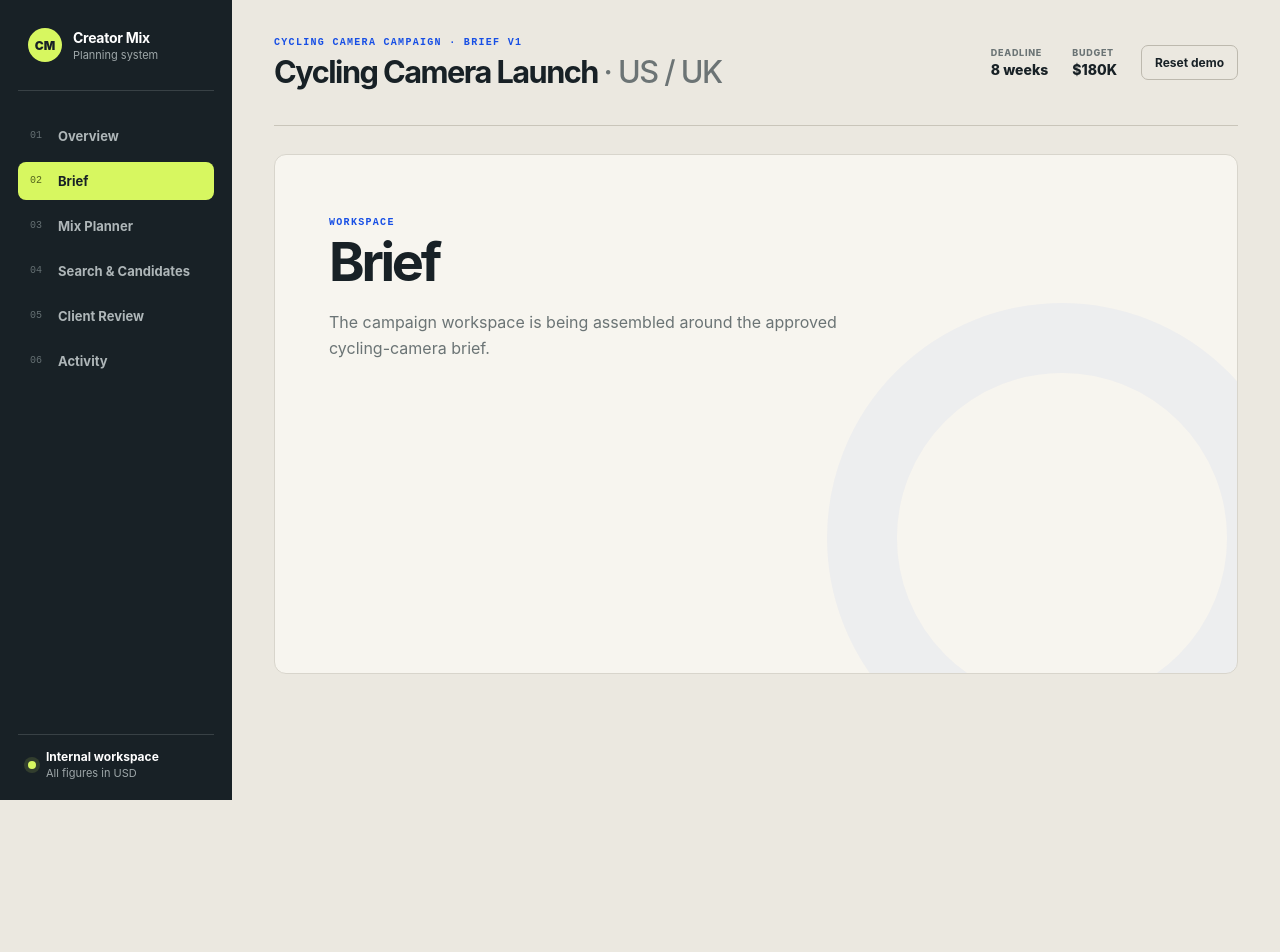
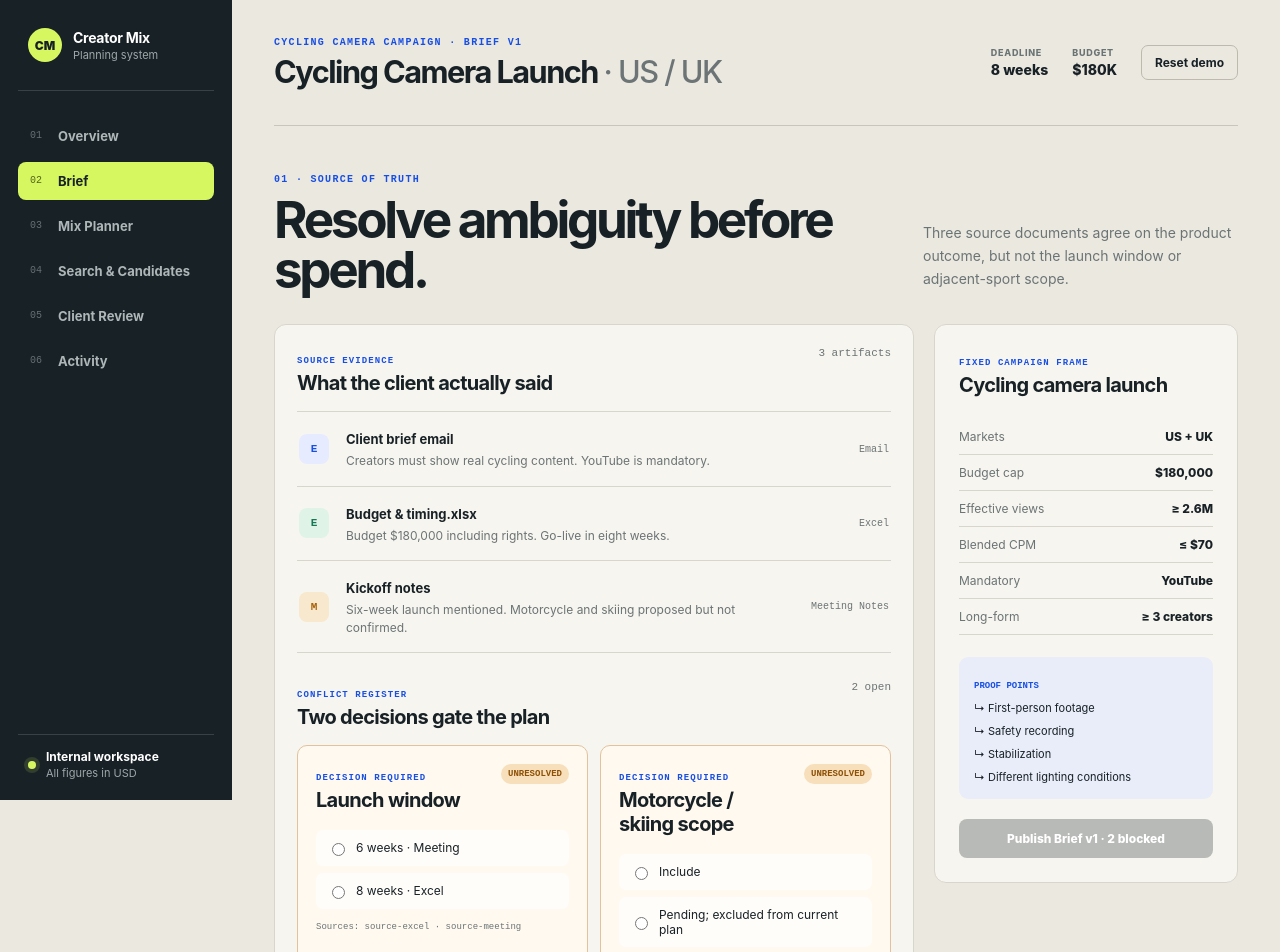
Before and after one commit to stayinnight/CreatorOS, a React (Vite) app: page /brief in a window 1280 px wide. Shown: the top 952 px of the page. Before the commit the page ends 800 px from the top, so only its background shows below. Built offline with nearby package versions, Linux system fonts and the light colour scheme.

Commit message:
feat: resolve and publish campaign brief

```diff
--- a/src/app/App.tsx
+++ b/src/app/App.tsx
@@ -1,4 +1,5 @@
 import { NavLink, Route, Routes } from "react-router-dom";
+import { BriefPage } from "../pages/BriefPage";
 
 const navigation = [
   { label: "Overview", path: "/" },
@@ -53,7 +54,7 @@ export function App() {
         </header>
         <Routes>
           <Route path="/" element={<Placeholder title="Overview" />} />
-          <Route path="/brief" element={<Placeholder title="Brief" />} />
+          <Route path="/brief" element={<BriefPage />} />
           <Route path="/mix-planner" element={<Placeholder title="Mix Planner" />} />
           <Route path="/search-candidates" element={<Placeholder title="Search & Candidates" />} />
           <Route path="/client-review" element={<Placeholder title="Client Review" />} />
--- /dev/null
+++ b/src/domain/brief.ts
@@ -0,0 +1,22 @@
+import type { BriefVersion } from "./model";
+
+export function resolveConflict(brief: BriefVersion, conflictId: string, resolution: string): BriefVersion {
+  if (brief.status === "Published") throw new Error("Published Brief versions are immutable");
+  return {
+    ...brief,
+    conflicts: brief.conflicts.map((conflict) => conflict.id === conflictId
+      ? { ...conflict, resolution, status: "Resolved" as const }
+      : conflict),
+  };
+}
+
+export function publishBrief(brief: BriefVersion): BriefVersion {
+  const unresolved = brief.conflicts.filter((conflict) => conflict.status !== "Resolved");
+  if (unresolved.length) throw new Error(`Resolve ${unresolved.length} blocking conflicts`);
+  return {
+    ...brief,
+    version: brief.version || 1,
+    status: "Published",
+    publishedAt: "2026-09-21T09:00:00+08:00",
+  };
+}
--- /dev/null
+++ b/src/pages/BriefPage.tsx
@@ -0,0 +1,92 @@
+import { useState } from "react";
+import { campaignSeed } from "../data/seed";
+import { publishBrief, resolveConflict } from "../domain/brief";
+import type { BriefConflict, BriefVersion } from "../domain/model";
+
+const sourceTone: Record<string, string> = { Email: "blue", Excel: "green", "Meeting Notes": "amber" };
+
+function ConflictCard({ conflict, brief, onChange }: { conflict: BriefConflict; brief: BriefVersion; onChange: (brief: BriefVersion) => void }) {
+  return (
+    <article className={`conflict-card ${conflict.status === "Resolved" ? "resolved" : ""}`}>
+      <div className="conflict-heading">
+        <div><span className="micro-label">DECISION REQUIRED</span><h3>{conflict.label}</h3></div>
+        <span className={`status-pill ${conflict.status === "Resolved" ? "pass" : "warn"}`}>{conflict.status}</span>
+      </div>
+      <div className="option-stack">
+        {conflict.options.map((option) => (
+          <label key={option} className={conflict.resolution === option ? "selected" : ""}>
+            <input
+              type="radio"
+              name={conflict.id}
+              value={option}
+              checked={conflict.resolution === option}
+              disabled={brief.status === "Published"}
+              onChange={() => onChange(resolveConflict(brief, conflict.id, option))}
+            />
+            <span>{option}</span>
+          </label>
+        ))}
+      </div>
+      <p className="source-footnote">Sources: {conflict.sourceIds.join(" · ")}</p>
+    </article>
+  );
+}
+
+export function BriefPage() {
+  const [brief, setBrief] = useState<BriefVersion>(() => structuredClone(campaignSeed.brief));
+  const unresolved = brief.conflicts.filter((item) => item.status === "Unresolved").length;
+
+  return (
+    <div className="page-stack">
+      <section className="page-intro">
+        <div><p className="eyebrow">01 · SOURCE OF TRUTH</p><h2>Resolve ambiguity before spend.</h2></div>
+        <p>Three source documents agree on the product outcome, but not the launch window or adjacent-sport scope.</p>
+      </section>
+
+      <section className="brief-grid">
+        <div className="brief-main">
+          <div className="section-heading"><div><span className="micro-label">SOURCE EVIDENCE</span><h3>What the client actually said</h3></div><span>3 artifacts</span></div>
+          <div className="source-list">
+            {brief.sources.map((source) => (
+              <article className="source-row" key={source.id}>
+                <span className={`source-icon ${sourceTone[source.type]}`}>{source.type.slice(0, 1)}</span>
+                <div><strong>{source.title}</strong><p>{source.excerpt}</p></div>
+                <span className="source-type">{source.type}</span>
+              </article>
+            ))}
+          </div>
+
+          <div className="section-heading spacing-top"><div><span className="micro-label">CONFLICT REGISTER</span><h3>Two decisions gate the plan</h3></div><span>{unresolved} open</span></div>
+          <div className="conflict-grid">
+            {brief.conflicts.map((conflict) => <ConflictCard key={conflict.id} conflict={conflict} brief={brief} onChange={setBrief} />)}
+          </div>
+        </div>
+
+        <aside className="brief-rail">
+          <span className="micro-label">FIXED CAMPAIGN FRAME</span>
+          <h3>Cycling camera launch</h3>
+          <dl>
+            <div><dt>Markets</dt><dd>US + UK</dd></div>
+            <div><dt>Budget cap</dt><dd>$180,000</dd></div>
+            <div><dt>Effective views</dt><dd>≥ 2.6M</dd></div>
+            <div><dt>Blended CPM</dt><dd>≤ $70</dd></div>
+            <div><dt>Mandatory</dt><dd>YouTube</dd></div>
+            <div><dt>Long-form</dt><dd>≥ 3 creators</dd></div>
+          </dl>
+          <div className="proof-block">
+            <span>PROOF POINTS</span>
+            {brief.proofPoints.map((point) => <p key={point}>↳ {point}</p>)}
+          </div>
+          <button
+            className="primary-button"
+            type="button"
+            disabled={unresolved > 0 || brief.status === "Published"}
+            onClick={() => setBrief(publishBrief(brief))}
+          >
+            {brief.status === "Published" ? "Brief v1 published" : `Publish Brief v1${unresolved ? ` · ${unresolved} blocked` : ""}`}
+          </button>
+        </aside>
+      </section>
+    </div>
+  );
+}
--- a/src/styles.css
+++ b/src/styles.css
@@ -49,7 +49,41 @@ button { cursor: pointer; }
 .empty-stage h2 { margin: 0; font-size: 54px; letter-spacing: -.06em; }
 .empty-stage p { max-width: 520px; color: var(--muted); line-height: 1.6; }
 
+.page-stack { padding-top: 30px; }
+.page-intro { display: grid; grid-template-columns: minmax(440px, 1.3fr) minmax(280px, .7fr); gap: 64px; align-items: end; padding: 18px 0 30px; }
+.page-intro h2 { margin: 0; max-width: 650px; font-size: clamp(38px, 4vw, 64px); line-height: .98; letter-spacing: -.065em; }
+.page-intro > p { margin: 0 0 4px; color: var(--muted); font-size: 14px; line-height: 1.65; }
+.brief-grid { display: grid; grid-template-columns: minmax(0, 1fr) 304px; gap: 20px; align-items: start; }
+.brief-main, .brief-rail { background: var(--paper); border: 1px solid var(--line); border-radius: 12px; }
+.brief-main { padding: 22px; }
+.brief-rail { position: sticky; top: 18px; padding: 24px; }
+.section-heading, .conflict-heading { display: flex; align-items: flex-start; justify-content: space-between; gap: 20px; }
+.section-heading h3, .conflict-heading h3, .brief-rail h3 { margin: 4px 0 0; letter-spacing: -.035em; font-size: 20px; }
+.section-heading > span { color: var(--muted); font: 11px ui-monospace, monospace; }
+.micro-label { color: var(--blue); font: 700 9px/1.2 ui-monospace, monospace; letter-spacing: .12em; }
+.source-list { margin-top: 16px; border-top: 1px solid var(--line); }
+.source-row { display: grid; grid-template-columns: 34px 1fr auto; gap: 13px; align-items: center; padding: 16px 2px; border-bottom: 1px solid var(--line); }
+.source-row strong { font-size: 13px; }
+.source-row p { margin: 4px 0 0; color: var(--muted); font-size: 12px; line-height: 1.45; }
+.source-icon { width: 30px; height: 30px; display: grid; place-items: center; border-radius: 8px; font: 800 11px ui-monospace, monospace; }
+.source-icon.blue { color: #174fe5; background: #e6ebff; }.source-icon.green { color: #167656; background: #dff3e7; }.source-icon.amber { color: #a65e08; background: #f7e8ce; }
+.source-type { color: var(--muted); font: 10px ui-monospace, monospace; }
+.spacing-top { margin-top: 28px; }
+.conflict-grid { display: grid; grid-template-columns: repeat(2, minmax(0, 1fr)); gap: 12px; margin-top: 16px; }
+.conflict-card { padding: 18px; border: 1px solid #e1c29d; border-radius: 10px; background: #fff9ef; }
+.conflict-card.resolved { border-color: #b9d9c9; background: #f3faf6; }
+.status-pill { padding: 5px 7px; border-radius: 99px; font: 800 9px ui-monospace, monospace; text-transform: uppercase; }.status-pill.warn { color: #8d5005; background: #f7dfbb; }.status-pill.pass { color: #0b6546; background: #d7efe2; }
+.option-stack { display: grid; gap: 7px; margin-top: 18px; }
+.option-stack label { display: flex; align-items: center; gap: 8px; padding: 9px 10px; border: 1px solid transparent; border-radius: 7px; background: #ffffffa8; font-size: 12px; }
+.option-stack label.selected { border-color: var(--blue); background: white; }
+.source-footnote { margin: 13px 0 0; color: var(--muted); font: 9px ui-monospace, monospace; }
+.brief-rail dl { margin: 22px 0; }.brief-rail dl div { display: flex; justify-content: space-between; gap: 15px; padding: 10px 0; border-bottom: 1px solid var(--line); font-size: 12px; }.brief-rail dt { color: var(--muted); }.brief-rail dd { margin: 0; font-weight: 800; text-align: right; }
+.proof-block { margin: 20px 0; padding: 15px; border-radius: 9px; background: #e9edf9; }.proof-block span { font: 800 9px ui-monospace, monospace; color: var(--blue); }.proof-block p { margin: 9px 0 0; font-size: 11px; }
+.primary-button { width: 100%; border: 0; border-radius: 8px; padding: 12px 14px; background: var(--blue); color: white; font-weight: 800; font-size: 12px; }.primary-button:disabled { background: #b8bab7; cursor: not-allowed; }
+
 @media (max-width: 1100px) {
   .workspace { padding-inline: 26px; }
   .header-meta span { display: none; }
+  .brief-grid { grid-template-columns: 1fr; }
+  .brief-rail { position: static; }
 }
```
Also changed, not shown: 1 other file (tests, documents, lock files or other folders).
